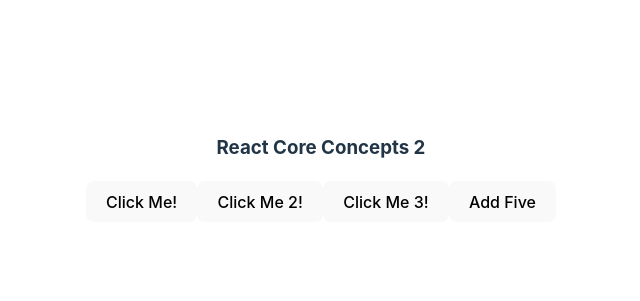
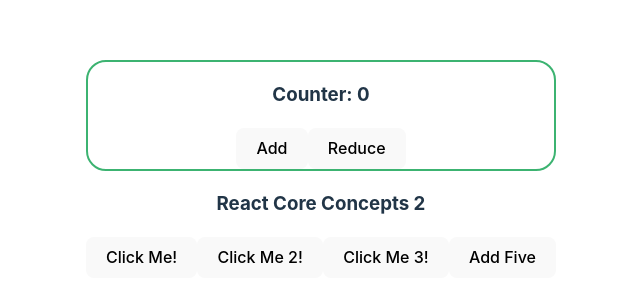
Before and after one commit to masudulalam/explore-react-core-concepts-2, a React (Vite) app in the folder explore-react-core-concepts-part2/: page / in a window 1280 px wide. Shown: the part 231-532 px from the top of the page, without its empty margins (319-959 px from the left). Built offline with nearby package versions, Linux system fonts and the light colour scheme.

Commit message:
explore how to state management in ract by setCount

```diff
--- a/explore-react-core-concepts-part2/src/App.jsx
+++ b/explore-react-core-concepts-part2/src/App.jsx
@@ -1,4 +1,5 @@
 import './App.css'
+import Counter from './Counter';
 
 function App() {
 
@@ -16,6 +17,9 @@
 
   return (
     <>
+
+      <Counter></Counter>
+
       <h3>React Core Concepts 2</h3>
       <button onClick={handleClick}>Click Me!</button>
       <button onClick={handleClick2}>Click Me 2!</button>
--- /dev/null
+++ b/explore-react-core-concepts-part2/src/Counter.jsx
@@ -0,0 +1,23 @@
+import { useState } from "react"
+
+export default function Counter() {
+    const [count, setCount] = useState(0);
+
+    const handleAdd = () => {
+        const newCount = count + 1;
+        setCount(newCount);
+    }
+
+    const handleReduce = () => {
+        const newCount = count - 1;
+        setCount(newCount);
+    }
+
+    return (
+        <div style={{border: '2px solid mediumseagreen', borderRadius: '20px'}}>
+            <h3>Counter: {count}</h3>
+            <button onClick={handleAdd}>Add</button>
+            <button onClick={handleReduce}>Reduce</button>
+        </div>
+    )
+}
```
